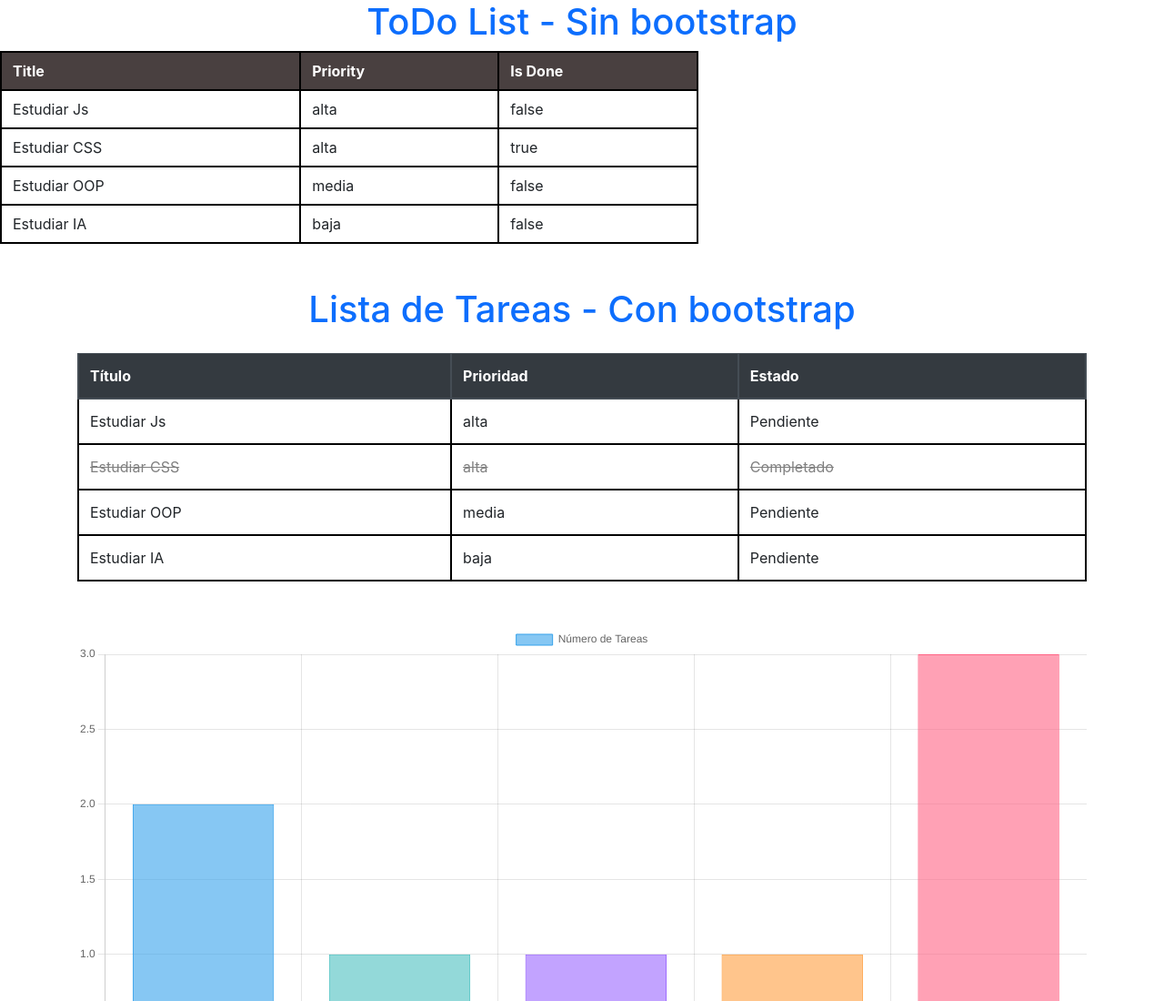
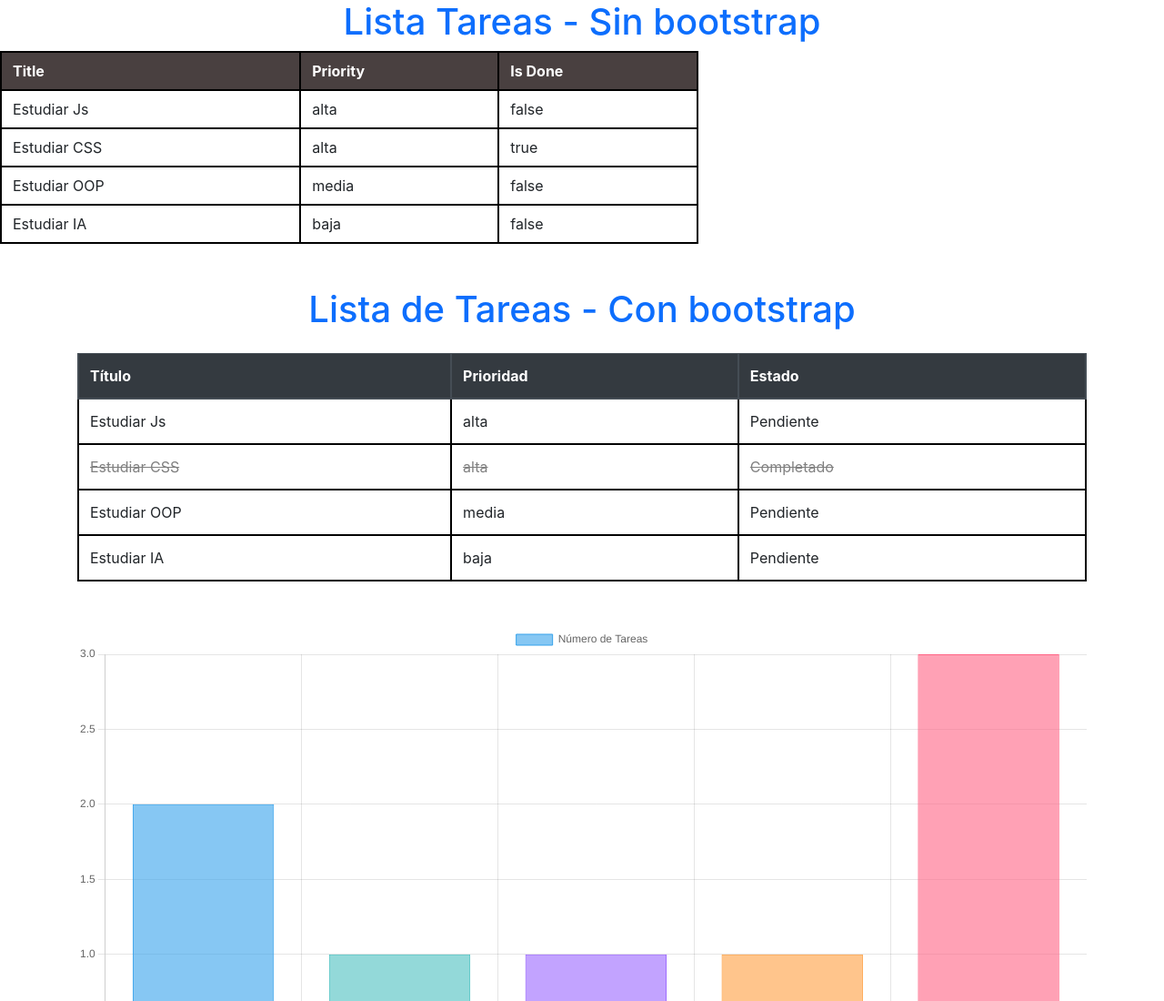
Before and after one commit to tedsalvador/JS_11th_Exercise_Asincronias_Promesas, a plain HTML site: page index.html in a window 1280 px wide. Shown: the top 1100 px of the page at 91% size. Drawn offline with nearby package versions, Linux system fonts and the light colour scheme.

Commit message:
update de readme

```diff
--- a/index.html
+++ b/index.html
@@ -3,6 +3,7 @@
 <head>
     <meta charset="UTF-8">
     <meta name="viewport" content="width=device-width, initial-scale=1.0">
+    <link rel="icon" href="./icons/favicon.ico">
     <title>Lista de Tareas</title>
     <link rel="stylesheet" href="https://maxcdn.bootstrapcdn.com/bootstrap/4.5.2/css/bootstrap.min.css">
     <link rel="stylesheet" href="./styles/styles.css" />
@@ -10,7 +11,7 @@
 <body>
     <script type="module" src="./scripts/app01.js"></script>
 
-    <h1>ToDo List - Sin bootstrap</h1>
+    <h1>Lista Tareas - Sin bootstrap</h1>
     <table id="todo-table">
       <thead>
         <tr class="cabecera">
```
Also changed, not shown: icons/favicon.ico (added), 1 other file.
